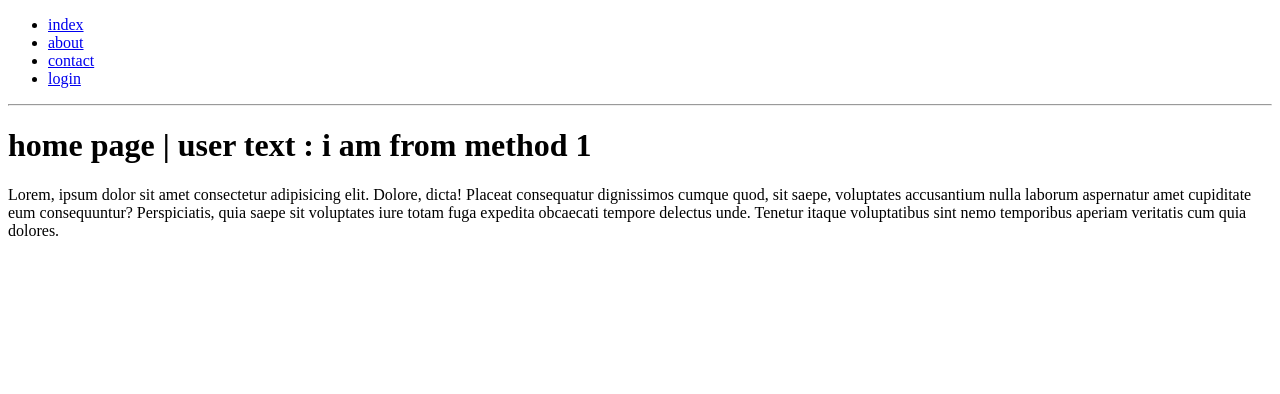
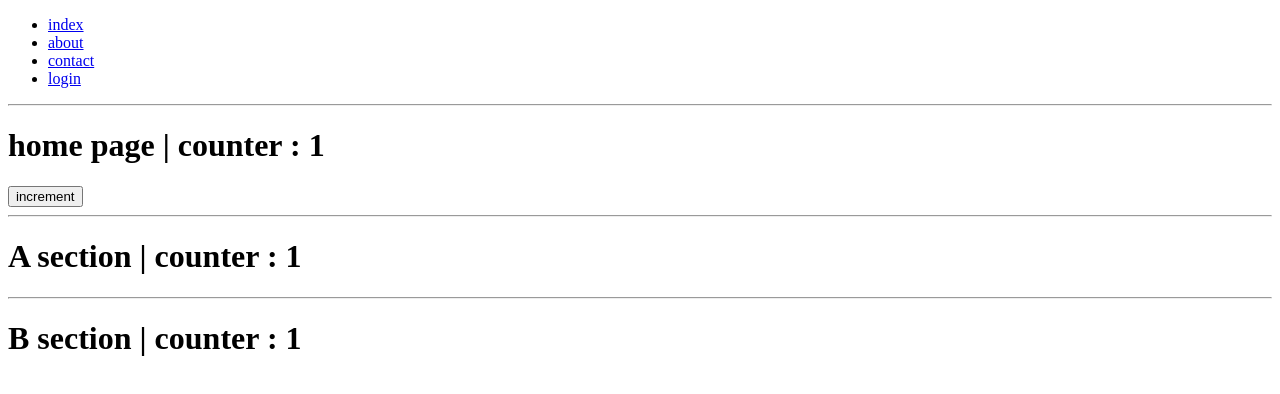
Before and after one commit to EmamHosain/nuxt-course, a Nuxt app: page / in a window 1280 px wide. Shown: the top 394 px of the page. Built offline with nearby package versions, Linux system fonts and the light colour scheme.

Commit message:
nuxt state management

```diff
--- /dev/null
+++ b/components/ASection.vue
@@ -0,0 +1,9 @@
+<script setup>
+const { counter } = useCounter();
+
+</script>
+<template>
+    <div>
+        <h1>A section | counter : {{ counter }}</h1>
+    </div>
+</template>
--- /dev/null
+++ b/components/BSection.vue
@@ -0,0 +1,9 @@
+<script setup>
+const { counter } = useCounter();
+
+</script>
+<template>
+    <div>
+        <h1>B section | counter : {{ counter }}</h1>
+    </div>
+</template>
--- /dev/null
+++ b/composables/counter.js
@@ -0,0 +1,7 @@
+export const useCounter = () => {
+    const counter = useState('count', () => {
+        return 1;
+    })
+
+    return {counter}
+}
--- a/composables/profile/userProfile.js
+++ /dev/null
@@ -1,4 +0,0 @@
-// composables method 2
-export default function () {
-    return 'this is method 2';
-}
--- a/composables/user.js
+++ /dev/null
@@ -1,4 +0,0 @@
-// composables method 1
-export const useUser = ()=>{
-  return 'i am from method 1'
-}
--- a/nuxt.config.ts
+++ b/nuxt.config.ts
@@ -1,13 +1,4 @@
 // https://nuxt.com/docs/api/configuration/nuxt-config
 export default defineNuxtConfig({
   devtools: { enabled: true },
-
-
-  // composables method 2
-  imports: {
-    dirs: [
-      'composables/**'
-    ]
-  }
-
 })
--- a/pages/about.vue
+++ b/pages/about.vue
@@ -1,26 +1,9 @@
 <script setup>
-// thai is called anonymourse inline middleware
-// definePageMeta({
-//     middleware:function(to,form){
-//         const isLoggedIn = false;
-//         if(!isLoggedIn){
-//             return navigateTo('/login')
-//         }
-//     }
-// })
 
-
-
-// that is called named route middleware
-// definePageMeta({
-//     middleware: 'auth'
-// })
-
-const method_2 = userProfile();
 </script>
 <template>
     <div>
-        <h1>about page | method 2 : {{ method_2 }}</h1>
+        <h1>about page </h1>
         <p>Lorem, ipsum dolor sit amet consectetur adipisicing elit. Dolore, dicta! Placeat consequatur dignissimos cumque
             quod, sit saepe, voluptates accusantium nulla laborum aspernatur amet cupiditate eum consequuntur? Perspiciatis,
             quia saepe sit voluptates iure totam fuga expedita obcaecati tempore delectus unde. Tenetur itaque voluptatibus
--- a/pages/contact.vue
+++ b/pages/contact.vue
@@ -1,9 +1,5 @@
 <script setup>
 
-// that is called named route middleware
-// definePageMeta({
-//     middleware: 'auth'
-// })
 </script>
 <template>
     <div>
--- a/pages/index.vue
+++ b/pages/index.vue
@@ -1,14 +1,16 @@
 <script setup>
-// composables method 1
-const userText = useUser();
-console.log(userText);
+const { counter } = useCounter();
+function increment() {
+    counter.value++;
+}
 </script>
 <template>
     <div>
-        <h1>home page | user text : {{ userText }}</h1>
-        <p>Lorem, ipsum dolor sit amet consectetur adipisicing elit. Dolore, dicta! Placeat consequatur dignissimos cumque
-            quod, sit saepe, voluptates accusantium nulla laborum aspernatur amet cupiditate eum consequuntur? Perspiciatis,
-            quia saepe sit voluptates iure totam fuga expedita obcaecati tempore delectus unde. Tenetur itaque voluptatibus
-            sint nemo temporibus aperiam veritatis cum quia dolores.</p>
+        <h1>home page | counter : {{ counter }}</h1>
+        <button @click="increment">increment</button>
+        <hr>
+        <ASection />
+        <hr>
+        <BSection />
     </div>
 </template>
--- a/pages/login.vue
+++ b/pages/login.vue
@@ -1,9 +1,5 @@
 <script setup>
 
-// that is called named route middleware
-// definePageMeta({
-//     middleware: 'auth'
-// })
 </script>
 <template>
     <div>
```
